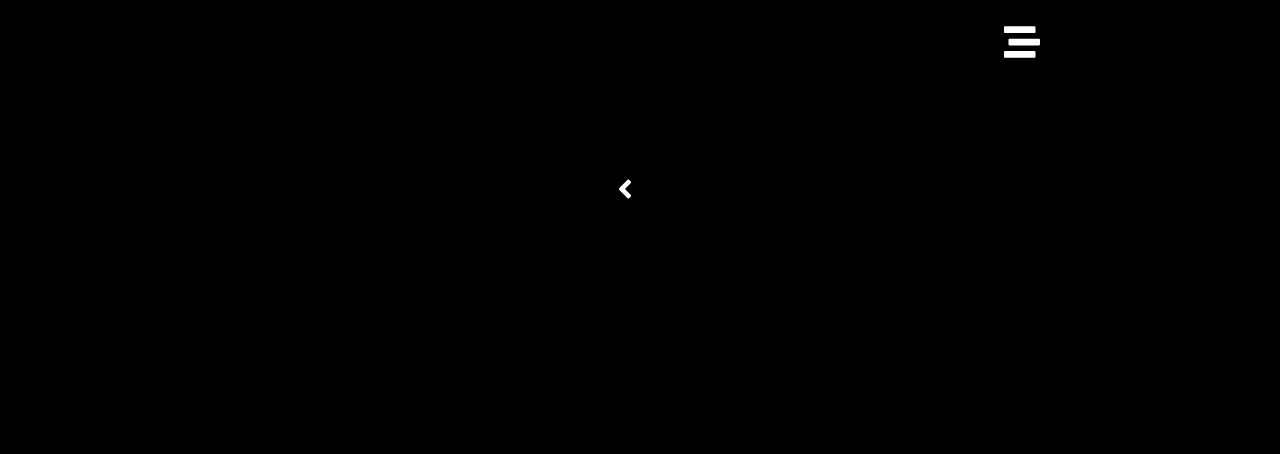
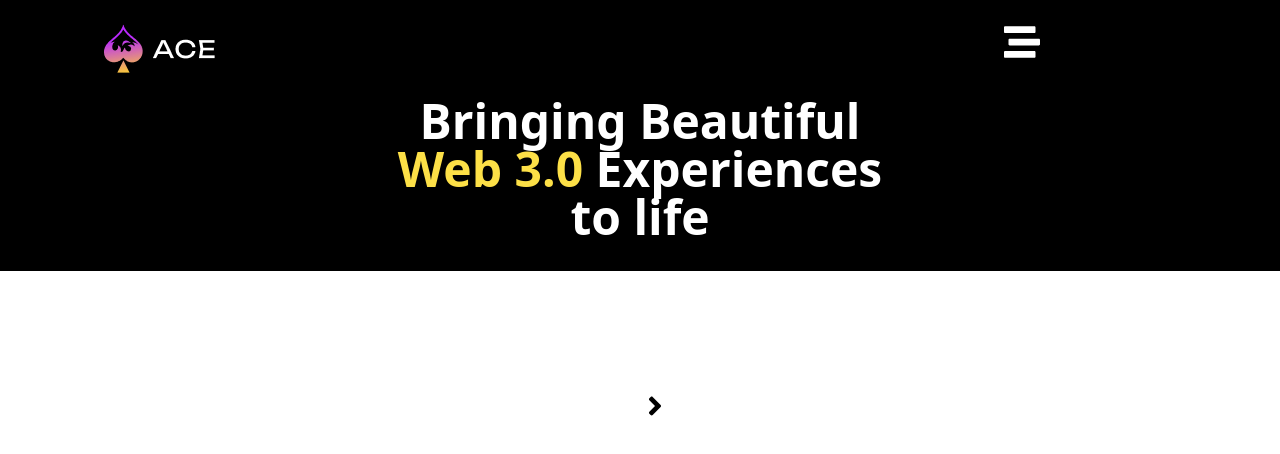
Before and after one commit to Joel0007tech/practice-project, a React (Vite) app: page / in a window 1280 px wide. Shown: the top 454 px of the page. Built offline with nearby package versions, Linux system fonts and the light colour scheme.

Commit message:
update to the project

```diff
--- a/src/components/About.jsx
+++ b/src/components/About.jsx
@@ -1,7 +1,7 @@
 import {React, useState} from 'react'
 import { Outlet,Link } from 'react-router-dom'
 import {FaStream, FaAngleLeft, FaAngleRight } from "react-icons/fa";
-import avatar from "../assets/avatar.png"
+import avatar from "../assets/Vector.png"
 const color ={
     backgroundColor:"#383838"
   }
@@ -81,7 +81,7 @@ const About = () => {
   <h3 className='font-bold text-center text-white text-2xl py-8'>About us</h3>
   <div className="flex justify-center py-5 sm:flex sm:flex-col sm:gap-10">
   <div className="w-1/2 animate__animated animate__fadeInLeft flex flex-row justify-center sm:m-auto">
-  <img src={avatar} alt=''/>
+  <img src={avatar} alt='vector' className='h-[200px] w-[180px]'/>
   </div>
   <div className="w-1/2 animate__animated animate__fadeInRight sm:m-auto">
     <h2 className='text-white font-normal'>We are a digital agency committed to delivering exceptional results for<br/>
--- a/src/components/Home.jsx
+++ b/src/components/Home.jsx
@@ -1,13 +1,19 @@
 import { React, useState } from "react";
 import { FaStream, FaAngleLeft, FaAngleRight } from "react-icons/fa";
 import { Link } from "react-router-dom";
+import Logo from "../assets/Group 3999.png"
 
 const Home = () => {
   const [open, setOpen] = useState(false);
+  const color ={
+    backgroundColor:"black"
+  }
 
   return (
     <div>
-      <div className="pt-6 bg-black h-screen w-screen sm:h-full sm:w-full">
+      <div className="pt-6h-screen w-screen sm:h-full sm:w-full" style={color}>
+        <div className="flex p-6">
+          <img src={Logo} alt="" className="px-20"/>
         <h3 onClick={() => setOpen(!open)}>
           <FaStream
             className="cursor-pointer sm:cursor-pointer text-white sm:text-white
@@ -15,6 +21,7 @@ const Home = () => {
         "
           />
         </h3>
+        </div>
         {open && (
           <div>
             <ul
@@ -42,6 +49,13 @@ const Home = () => {
             </ul>
           </div>
         )}
+        <section className=" bg-black">
+        <h2 className="text-white font-bold text-5xl text-center">
+          Bringing Beautiful <br/>
+          <span className="text-yellow-300">Web 3.0</span> Experiences<br/>
+          to life
+        </h2>
+        </section>
         <footer
         className="
              top-[150px] sm:top-[5px]
@@ -55,7 +69,6 @@ const Home = () => {
         </Link>
       </footer>
       </div>
-
     </div>
   );
 };
```
Also changed, not shown: src/assets/Group 3999.png (added).
